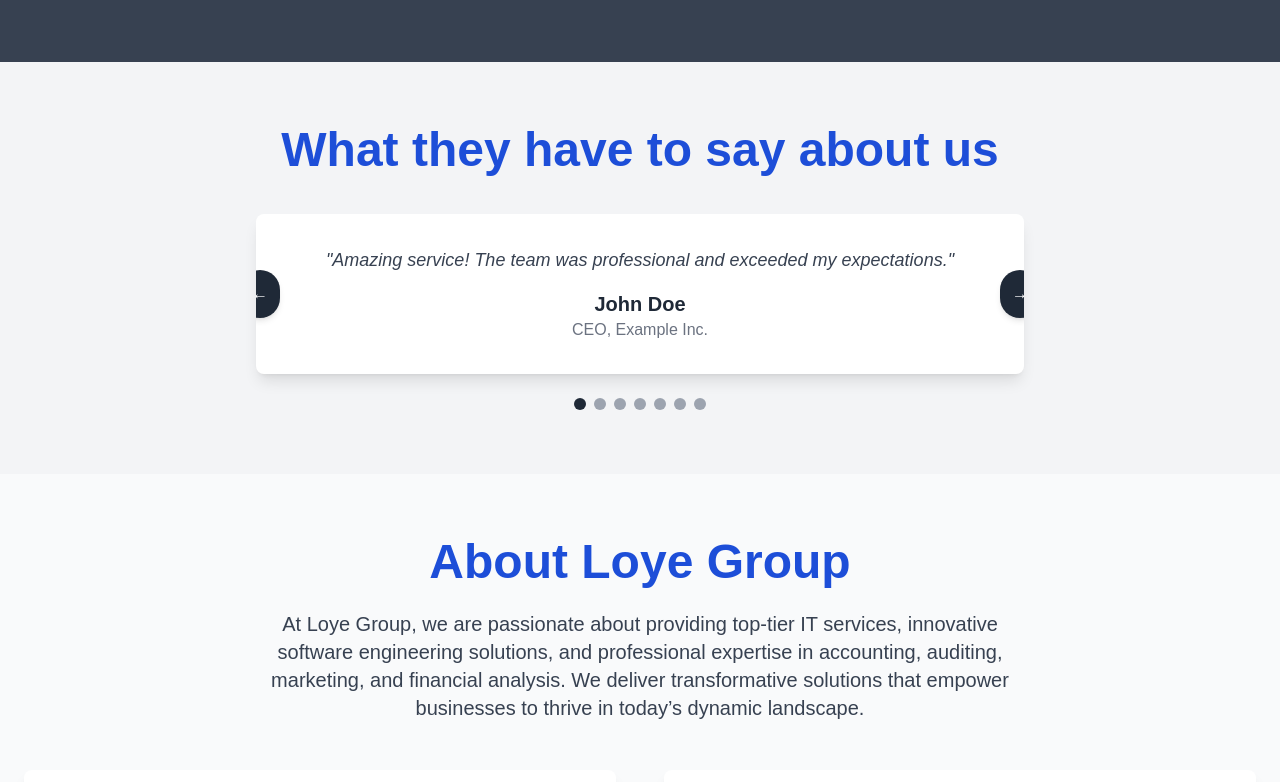
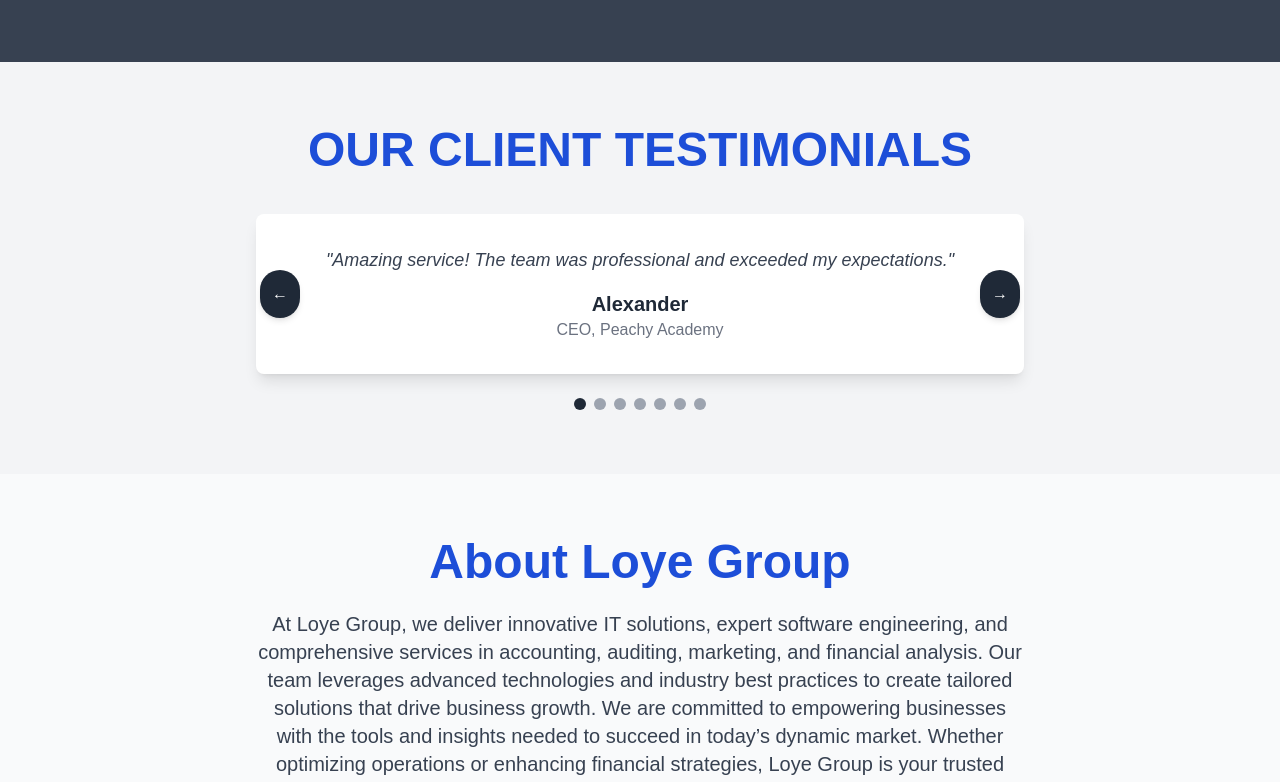
Before and after one commit to Moyos0reoluwa/LoyeGroup, a Next.js app: page / in a window 1280 px wide. Shown: the part 1850-2632 px from the top of the page. Built offline with nearby package versions, Linux system fonts and the light colour scheme.

Commit message:
update about us section

```diff
--- a/app/components/about.js
+++ b/app/components/about.js
@@ -10,8 +10,13 @@ export default function About() {
           About Loye Group
         </h2>
         <p className="text-base sm:text-lg lg:text-xl text-gray-700 max-w-3xl mx-auto mb-12">
-          At Loye Group, we are passionate about providing top-tier IT services, innovative software engineering solutions, and professional expertise in accounting, auditing, marketing, and financial analysis.
-          We deliver transformative solutions that empower businesses to thrive in today’s dynamic landscape.
+        At Loye Group, we deliver innovative IT solutions, expert software engineering,
+        and comprehensive services in accounting, auditing, marketing, and financial analysis.
+        Our team leverages advanced technologies and industry best practices to create
+        tailored solutions that drive business growth. We are committed to empowering
+        businesses with the tools and insights needed to succeed in today’s dynamic
+        market. Whether optimizing operations or enhancing financial strategies,
+        Loye Group is your trusted partner for transformative success.
         </p>
 
         {/* Mission and Services */}
@@ -42,10 +47,10 @@ export default function About() {
 
         {/* Why Choose Us */}
         <div className="mt-16">
-          <h3 className="text-xl sm:text-2xl lg:text-3xl font-semibold text-blue-600 mb-6">
+          <h3 className="text-xl sm:text-2xl lg:text-3xl font-semibold text-blue-600 mb-6" style={{ fontSize: '21px' }}>
             Why Choose Us?
           </h3>
-          <p className="text-sm sm:text-base lg:text-lg text-gray-700 max-w-4xl mx-auto mb-8">
+          <p className="text-sm sm:text-base lg:text-lg text-gray-700 max-w-4xl mx-auto mb-8" style={{ fontSize: '17px' }}>
             At Loye Group, we prioritize understanding your unique business needs to craft tailored solutions. Our team of skilled professionals combines technical expertise with industry insights to deliver exceptional results, making us a trusted partner for your growth journey.
           </p>
           <div className="text-center">
--- a/app/components/navbar.js
+++ b/app/components/navbar.js
@@ -113,20 +113,20 @@ export default function Navbar() {
               </li>
               <li>
                 <Link
+                  href="#services"
+                  onClick={() => setIsOpen(false)}
+                  className="block py-3 px-4 text-lg sm:text-xl md:text-2xl text-white hover:bg-blue-500 rounded-lg transition-all duration-200"
+                >
+                  Services
+                </Link>
+              </li>
+              <li>
+                <Link
                   href="#about"
                   onClick={() => setIsOpen(false)}
                   className="block py-3 px-4 text-lg sm:text-xl md:text-2xl text-white hover:bg-blue-500 rounded-lg transition-all duration-200"
                 >
                   About Us
-                </Link>
-              </li>
-              <li>
-                <Link
-                  href="#services"
-                  onClick={() => setIsOpen(false)}
-                  className="block py-3 px-4 text-lg sm:text-xl md:text-2xl text-white hover:bg-blue-500 rounded-lg transition-all duration-200"
-                >
-                  Services
                 </Link>
               </li>
               <li>
@@ -171,18 +171,18 @@ export default function Navbar() {
             </li>
             <li>
               <Link
+                href="/services"
+                className="block py-2 px-4 text-lg sm:text-xl md:text-2xl text-white hover:bg-blue-500 rounded-lg"
+              >
+                Services
+              </Link>
+            </li>
+            <li>
+              <Link
                 href="/about"
                 className="block py-2 px-4 text-lg sm:text-xl md:text-2xl text-white hover:bg-blue-500 rounded-lg"
               >
                 About Us
-              </Link>
-            </li>
-            <li>
-              <Link
-                href="/services"
-                className="block py-2 px-4 text-lg sm:text-xl md:text-2xl text-white hover:bg-blue-500 rounded-lg"
-              >
-                Services
               </Link>
             </li>
             <li>
--- a/app/components/testimonial.js
+++ b/app/components/testimonial.js
@@ -7,19 +7,19 @@ import "animate.css";
 const testimonials = [
   {
     id: 1,
-    name: "John Doe",
+    name: "Alexander",
     feedback: "Amazing service! The team was professional and exceeded my expectations.",
-    designation: "CEO, Example Inc.",
+    designation: "CEO, Peachy Academy",
   },
   {
     id: 2,
-    name: "Jane Smith",
+    name: "Damilare",
     feedback: "A truly wonderful experience from start to finish. Highly recommended!",
-    designation: "Marketing Manager, ABC Ltd.",
+    designation: "CEO, Akonilede",
   },
   {
     id: 3,
-    name: "Robert Johnson",
+    name: "Funmilola",
     feedback: "Top-notch quality and support. I couldn't have asked for better.",
     designation: "Entrepreneur",
   },
@@ -45,36 +45,37 @@ const testimonials = [
     id: 7,
     name: "David Lee",
     feedback: "Their commitment to excellence is unparalleled. Highly satisfied!",
-    designation: "Software Engineer",
+    designation: "CEO, Kevin's Workshop",
   },
 ];
 
 export default function Testimonial() {
   const [current, setCurrent] = useState(0);
-  const [animation, setAnimation] = useState("animate__fadeIn");
+  const [isAnimating, setIsAnimating] = useState(false); // Prevent rapid clicking
 
   const handleNext = () => {
-    setAnimation("animate__fadeOut");
-    setTimeout(() => {
-      setCurrent((prev) => (prev + 1) % testimonials.length);
-      setAnimation("animate__fadeIn");
-    }, 300); // Match animation duration
+    if (isAnimating) return; // Prevent rapid clicking
+    setIsAnimating(true);
+    setCurrent((prev) => (prev + 1) % testimonials.length);
   };
 
   const handlePrev = () => {
-    setAnimation("animate__fadeOut");
-    setTimeout(() => {
-      setCurrent((prev) => (prev - 1 + testimonials.length) % testimonials.length);
-      setAnimation("animate__fadeIn");
-    }, 300); // Match animation duration
+    if (isAnimating) return; // Prevent rapid clicking
+    setIsAnimating(true);
+    setCurrent((prev) => (prev - 1 + testimonials.length) % testimonials.length);
+  };
+
+  // Handle animation end to reset the animation state and allow for the next transition
+  const handleAnimationEnd = () => {
+    setIsAnimating(false);
   };
 
   return (
     <div className="py-16 bg-gray-100">
       {/* Heading */}
       <div className="text-center mb-10">
-        <h2 className="text-3xl sm:text-4xl lg:text-5xl font-extrabold text-blue-700 mb-6">
-          What they have to say about us
+        <h2 className="text-3xl sm:text-4xl lg:text-5xl font-extrabold uppercase text-blue-700 mb-6">
+        Our Client Testimonials
         </h2>
       </div>
 
@@ -82,8 +83,9 @@ export default function Testimonial() {
       <div className="relative max-w-3xl mx-auto bg-white shadow-lg rounded-lg overflow-hidden">
         {/* Testimonial Content */}
         <div
-          className={`p-8 text-center animate__animated ${animation}`}
+          className={`p-8 text-center animate__animated animate__fadeIn`}
           key={testimonials[current].id}
+          onAnimationEnd={handleAnimationEnd} // Event listener for animation end
         >
           <p className="text-lg text-gray-700 italic">"{testimonials[current].feedback}"</p>
           <h3 className="mt-4 text-xl font-semibold text-gray-800">
@@ -95,15 +97,17 @@ export default function Testimonial() {
         {/* Navigation Buttons */}
         <button
           onClick={handlePrev}
-          className="absolute top-1/2 -left-4 transform -translate-y-1/2 bg-gray-800 text-white p-3 rounded-full shadow-md hover:bg-gray-700 transition"
+          className="absolute top-1/2 left-1 transform -translate-y-1/2 bg-gray-800 text-white p-3 rounded-full shadow-md hover:bg-gray-700 transition"
           aria-label="Previous testimonial"
+          disabled={isAnimating}
         >
           &larr;
         </button>
         <button
           onClick={handleNext}
-          className="absolute top-1/2 -right-4 transform -translate-y-1/2 bg-gray-800 text-white p-3 rounded-full shadow-md hover:bg-gray-700 transition"
+          className="absolute top-1/2 right-1 transform -translate-y-1/2 bg-gray-800 text-white p-3 rounded-full shadow-md hover:bg-gray-700 transition"
           aria-label="Next testimonial"
+          disabled={isAnimating}
         >
           &rarr;
         </button>
@@ -115,15 +119,12 @@ export default function Testimonial() {
           <button
             key={index}
             onClick={() => {
-              setAnimation("animate__fadeOut");
-              setTimeout(() => {
-                setCurrent(index);
-                setAnimation("animate__fadeIn");
-              }, 300);
+              if (isAnimating) return;
+              setIsAnimating(true);
+              setCurrent(index);
             }}
-            className={`w-3 h-3 rounded-full ${
-              index === current ? "bg-gray-800" : "bg-gray-400"
-            }`}
+            className={`w-3 h-3 rounded-full ${index === current ? "bg-gray-800" : "bg-gray-400"}`}
+            disabled={isAnimating} // Disable dot during animation
           />
         ))}
       </div>
```
